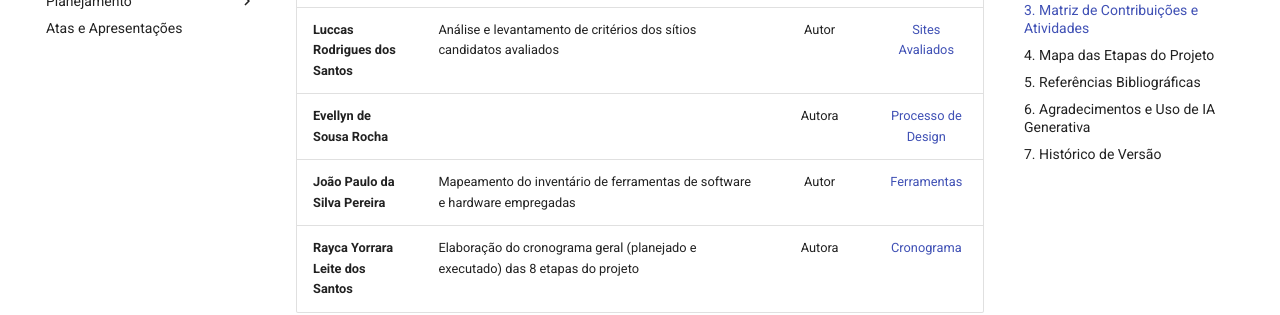
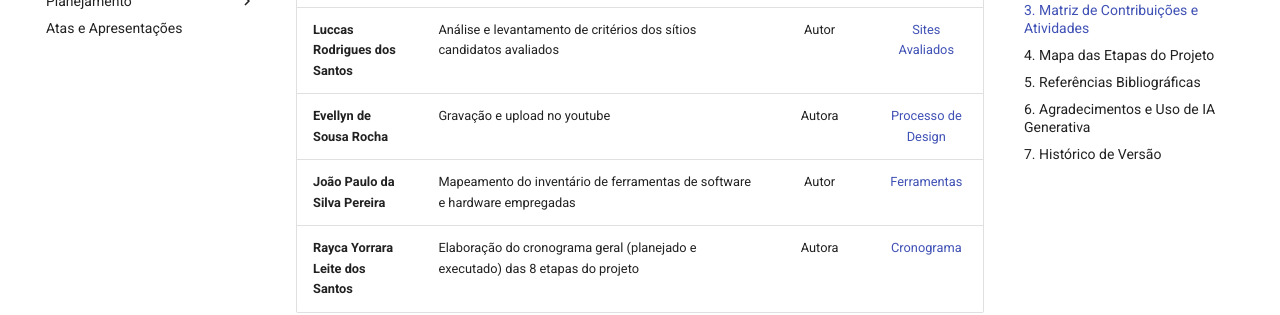
Before and after one commit to Interacao-Humano-Computador/2026.2-Grupo01, an MkDocs documentation site: the page built from docs/index.md, in a window 1280 px wide and 900 px high, scrolled down 1420 px. Shown: the part 152-467 px from the top of the window. Built offline with MkDocs 1.6.1 and Material for MkDocs 9.7.7, drawn with Linux system fonts in a browser that asks for light colours; comment, search, counter and statistics services are not loaded.

Commit message:
update de tarefa

```diff
--- a/docs/index.md
+++ b/docs/index.md
@@ -117,7 +117,7 @@ A Tabela 2 relaciona as responsabilidades, atividades e artefatos confeccionados
     </tr>
     <tr>
       <td align="left"><strong>Evellyn de Sousa Rocha</strong></td>
-      <td align="left"></td>
+      <td align="left">Gravação e upload no youtube</td>
       <td align="center">Autora</td>
       <td align="center"><a href="planejamento/processo_de_design/">Processo de Design</a></td>
     </tr>
```
